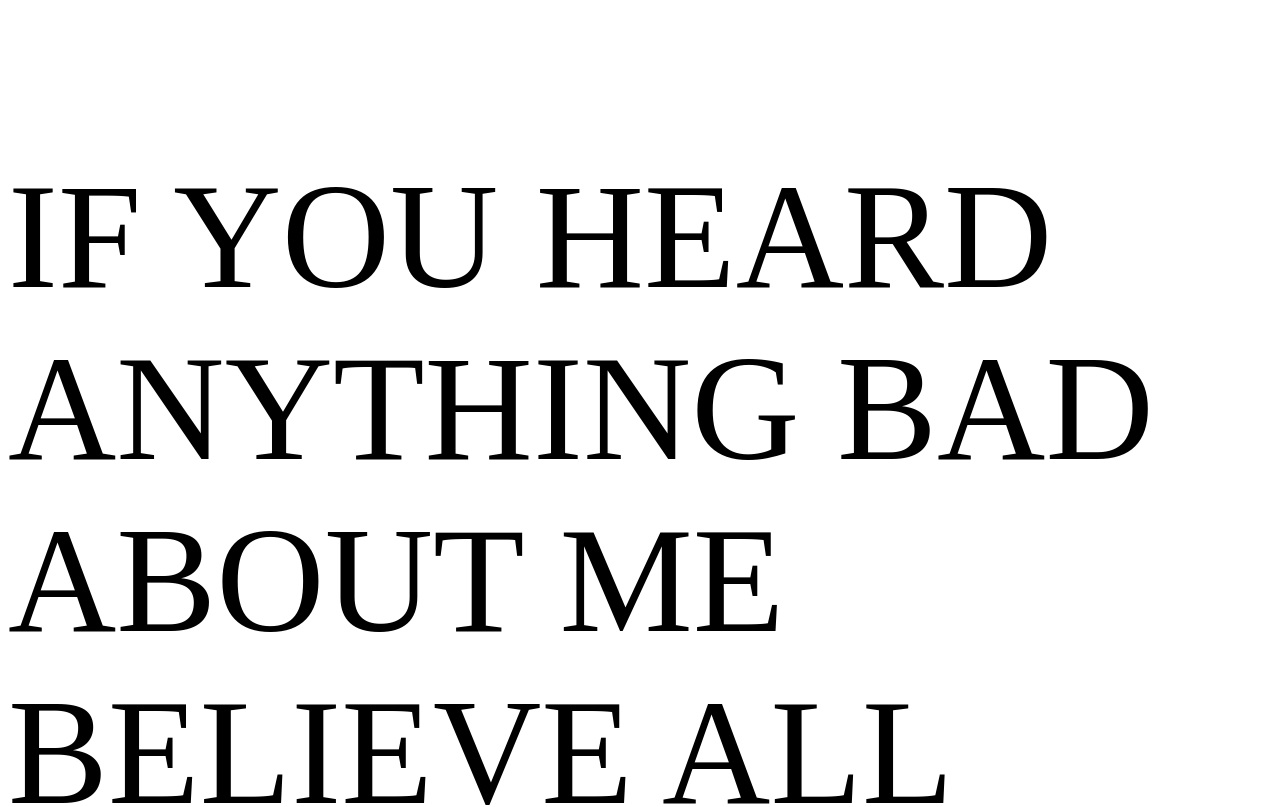
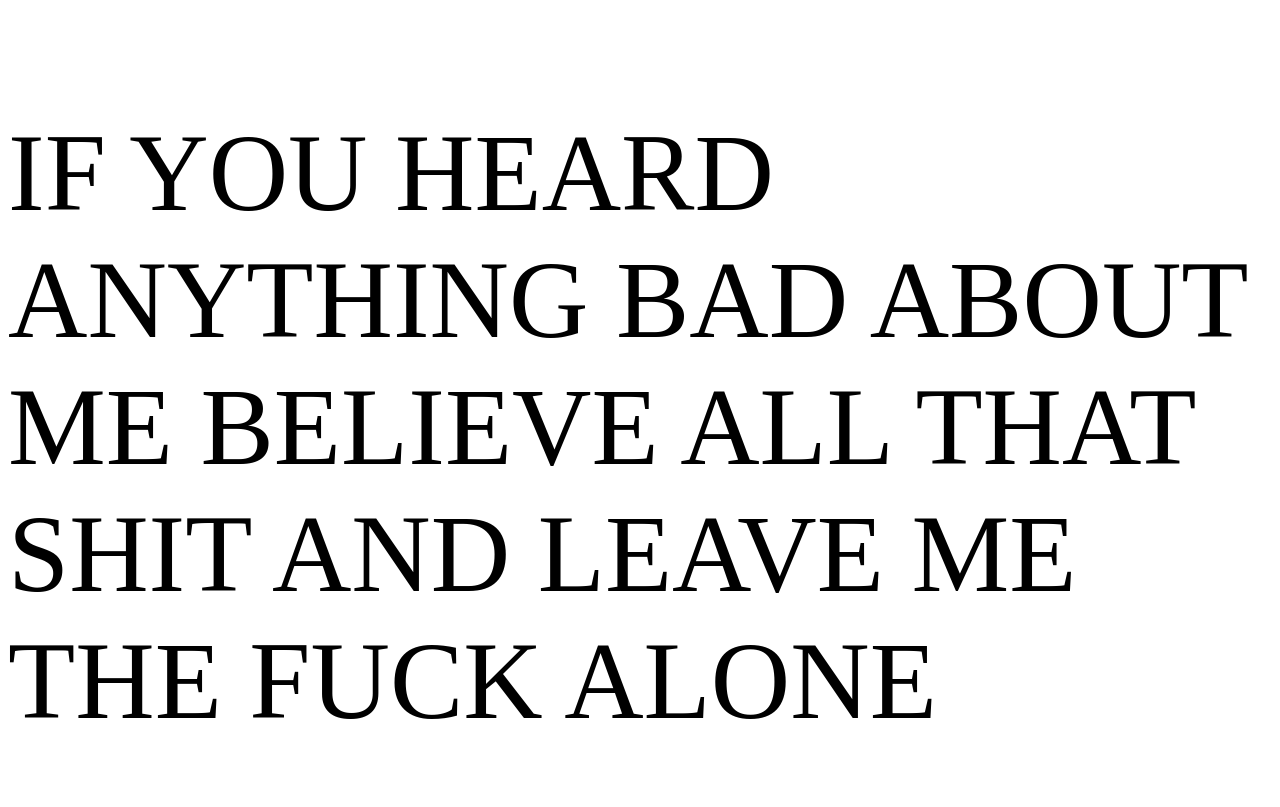
Before and after one commit to thebestredirector/redirector, a plain HTML site: page index.html in a window 1280 px wide. Shown: the top 807 px of the page. Drawn offline with Linux system fonts and the light colour scheme.

Commit message:
Update index.html

```diff
--- a/index.html
+++ b/index.html
@@ -16,7 +16,7 @@ p.ex1 {
   font-size: 30px;
 }
 p.ex2 {
-  font-size: 150px;
+  font-size: 110px;
 }
 </style>
 </head>
```
